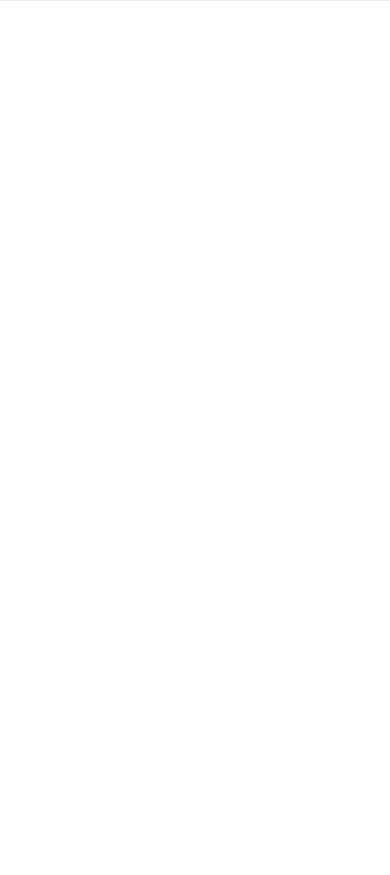
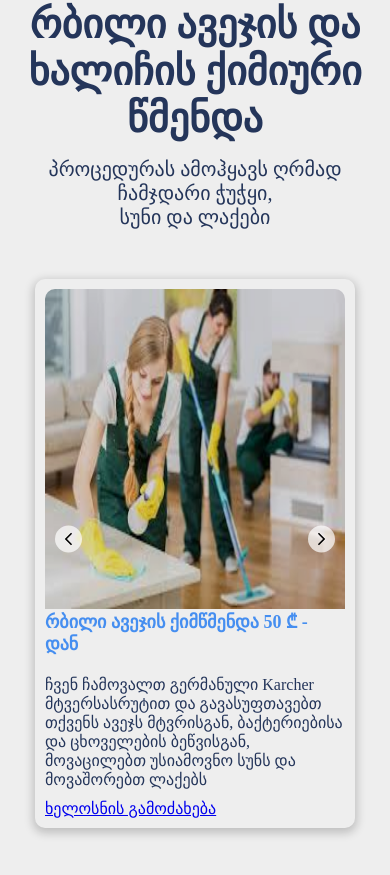
Before and after one commit to Tornikesamkharadze/cleanservice, a React (Vite) app in the folder client/: page / in a window 390 px wide. Shown: the part 6860-7735 px from the top of the page. Before the commit the page ends 6861 px from the top, so only its background shows below. Built offline with nearby package versions, Linux system fonts and the light colour scheme.

Commit message:
created mobile component

```diff
--- a/client/package.json
+++ b/client/package.json
@@ -15,6 +15,7 @@
     "@mui/icons-material": "^5.15.15",
     "@mui/material": "^5.15.15",
     "@reduxjs/toolkit": "^2.2.3",
+    "antd": "^5.16.1",
     "react": "^18.2.0",
     "react-dom": "^18.2.0",
     "react-hot-toast": "^2.4.1",
--- a/client/src/components/Categories.jsx
+++ b/client/src/components/Categories.jsx
@@ -2,6 +2,7 @@
 import { categories } from "../data";
 import "../styles/Categories.scss";
 import { Link } from "react-router-dom";
+import DryCleaningMobile from "./DryCleaningMobile";
 
 const Categories = () => {
   return (
@@ -19,7 +20,12 @@
               <h3 style={{ fontSize: "20px" }}>{category.title}</h3>
               <p>{category.description}</p>
               {category.linkTo && (
-                <Link className="details" to={`/category/standart/${category.linkTo}`}>გაიგე მეტი</Link>
+                <Link
+                  className="details"
+                  to={`/category/standart/${category.linkTo}`}
+                >
+                  გაიგე მეტი
+                </Link>
               )}
             </div>
           </div>
@@ -30,7 +36,7 @@
         იდეალური გადაწყვეტილება მათთვის ვინც ახალ <br />
         ბინაში გადადის საცხოვრებლად
       </p>
-      <div className="categories_list">
+      <div className="categories_list" style={{ marginBottom: "50px" }}>
         {categories?.slice(8, 16).map((category, index) => (
           <div className="category" key={index}>
             {category.img && <img src={category.img} alt={category.label} />}
@@ -38,12 +44,23 @@
               <h3 style={{ fontSize: "20px" }}>{category.title}</h3>
               <p>{category.description}</p>
               {category.linkTo && (
-                <Link className="details" to={`/category/general/${category.linkTo}`}>გაიგე მეტი</Link>
+                <Link
+                  className="details"
+                  to={`/category/general/${category.linkTo}`}
+                >
+                  გაიგე მეტი
+                </Link>
               )}
             </div>
           </div>
         ))}
       </div>
+      <h1>რბილი ავეჯის და ხალიჩის ქიმიური წმენდა</h1>
+      <p id="title">
+        პროცედურას ამოჰყავს ღრმად ჩამჯდარი ჭუჭყი,
+        <br /> სუნი და ლაქები
+      </p>
+      <DryCleaningMobile />
     </div>
   );
 };
--- /dev/null
+++ b/client/src/components/DryCleaningMobile.jsx
@@ -0,0 +1,66 @@
+import React, { useState } from "react";
+import { Link } from "react-router-dom";
+import "../styles/DryCleaningMobile.scss";
+import { listingPhotoPaths } from "../data";
+import {
+  ArrowForwardIos,
+  ArrowBackIosNew,
+  Favorite,
+  DryCleaning,
+} from "@mui/icons-material";
+
+const DryCleaningMobile = () => {
+  /* SLIDER FOR IMAGES */
+  const [currentIndex, setCurrentIndex] = useState(0);
+
+  const goToPrevSlide = () => {
+    setCurrentIndex(
+      (prevIndex) =>
+        (prevIndex - 1 + listingPhotoPaths.length) % listingPhotoPaths.length
+    );
+  };
+
+  const goToNextSlide = () => {
+    setCurrentIndex((prevIndex) => (prevIndex + 1) % listingPhotoPaths.length);
+  };
+
+  return (
+    <div className="listing-card">
+      <div className="slider-container">
+        <div
+          className="slider"
+          style={{ transform: `translateX(-${currentIndex * 100}%)` }}
+        >
+          {listingPhotoPaths.map((service, index) => (
+            <div key={service.id} className="slides">
+              <img src={service.img} alt={`photo ${index + 1}`} />
+              <h3>{service.price}</h3>
+              <p>{service.description}</p>
+              <div
+                className="prev-button"
+                onClick={(e) => {
+                  e.stopPropagation();
+                  goToPrevSlide(e);
+                }}
+              >
+                <ArrowBackIosNew sx={{ fontSize: "15px" }} />
+              </div>
+              <div
+                className="next-button"
+                onClick={(e) => {
+                  e.stopPropagation();
+                  goToNextSlide(e);
+                }}
+              >
+                <ArrowForwardIos sx={{ fontSize: "15px" }} />
+              </div>
+            </div>
+          ))}
+        </div>
+      </div>
+      <Link to="#">ხელოსნის გამოძახება</Link>
+    </div>
+  );
+};
+
+export default DryCleaningMobile;
--- a/client/src/components/StandartClean.jsx
+++ b/client/src/components/StandartClean.jsx
@@ -1,15 +1,16 @@
 import React, { useState, useEffect } from "react";
 import "../styles/Register.scss";
 import { useSelector } from "react-redux";
+import { DatePicker } from "antd";
 
 const StandartClean = () => {
-  const userId = useSelector((state) => state.user._id); // Access the userId from Redux store
-  //in state i have all info
+  const userId = useSelector((state) => state.user?._id); // Access the userId from Redux store
 
   const [orderData, setOrderData] = useState({
     firstName: "",
     lastName: "",
     phoneNumber: "",
+    date: "", // Add date field to the state
   });
 
   const [formCompleted, setFormCompleted] = useState(false); // State to track form completion
@@ -19,16 +20,30 @@
     const isFormCompleted =
       orderData.firstName !== "" &&
       orderData.lastName !== "" &&
-      orderData.phoneNumber !== "";
+      orderData.phoneNumber !== "" &&
+      orderData.date !== ""; // Check if date is not empty
     setFormCompleted(isFormCompleted);
   }, [orderData]);
 
   const handleChange = (e) => {
     const { name, value } = e.target;
+    if (name === "date") {
+      // Handle date separately and format it
+      const formattedDate = new Date(value).toLocaleDateString("en-GB", {
+        day: "2-digit",
+        month: "2-digit",
+        year: "numeric",
+      });
+      setOrderData({
+        ...orderData,
+        date: formattedDate,
+      });
+    } else {
       setOrderData({
         ...orderData,
         [name]: value,
       });
+    }
   };
 
   const handleSubmit = async (e) => {
@@ -48,6 +63,7 @@
         firstName: "",
         lastName: "",
         phoneNumber: "",
+        date: "",
       });
 
       // Update form completion state
@@ -85,9 +101,21 @@
             onChange={handleChange}
             required
           />
+          <DatePicker
+            format="MM-DD-YYYY"
+            onChange={(date, dateString) =>
+              handleChange({ target: { name: "date", value: dateString } })
+            }
+          />
+          {userId ? (
             <button type="submit" disabled={!formCompleted}>
               შეკვეთის დამატება
             </button>
+          ) : (
+            <p style={{ color: "white" }}>
+              გთხოვთ გაიაროთ რეგისტრაცია შეკვეთის გასაკეთებლად
+            </p>
+          )}
         </form>
       </div>
     </div>
--- a/client/src/data.js
+++ b/client/src/data.js
@@ -1,3 +1,27 @@
+export const listingPhotoPaths = [
+  {
+    id: 1,
+    img: "assets/hclean.jpg",
+    price: "რბილი ავეჯის ქიმწმენდა 50 ₾ - დან",
+    description:
+      "ჩვენ ჩამოვალთ გერმანული Karcher მტვერსასრუტით და გავასუფთავებთ თქვენს ავეჯს მტვრისგან, ბაქტერიებისა და ცხოველების ბეწვისგან, მოვაცილებთ უსიამოვნო სუნს და მოვაშორებთ ლაქებს",
+  },
+  {
+    id: 2,
+    img: "assets/kitchen.jpeg",
+    price: "სანტექნიკის გამოძახება 60 ლარიდან",
+    description:
+      "ონკანის შეცვლა, უნიტაზის მონტაჟი და წვრილი სანტექნიკის შეკეთება",
+  },
+  {
+    id: 3,
+    img: "assets/hclean.jpg",
+    price: "სარეცხი და ჭურჭლის სარეცხი მანქანების შეკეთება 80 ₾ - დან",
+    description:
+      "ხელოსანი მოვა ალგილზე, შეიძენს საჭირო დეტალებს და შეაკეთებს მანქანას უმოკლესს დროში",
+  },
+];
+
 export const categories = [
   {
     label: "1",
--- /dev/null
+++ b/client/src/styles/DryCleaningMobile.scss
@@ -0,0 +1,88 @@
+@import "./veriable.scss";
+
+.listing-card {
+  position: relative;
+  cursor: pointer;
+  padding: 10px;
+  border-radius: 10px;
+  @include shadow;
+  .slider-container {
+    width: 300px;
+    overflow: hidden;
+    border-radius: 10px;
+    margin-bottom: 10px;
+
+    .slider {
+      display: flex;
+      transition: transform 0.5s ease;
+
+      .slides {
+        position: relative;
+        flex: 0 0 100%;
+        width: 100%;
+        height: 270px;
+        display: flex;
+        align-items: center;
+        min-height: 500px;
+        flex-direction: column;
+        img {
+          width: 100%;
+          height: 100%;
+          filter: brightness(85%);
+        }
+
+        .prev-button,
+        .next-button {
+          position: absolute;
+          top: 50%;
+          transform: translateY(-50%);
+          padding: 6px;
+          border-radius: 50%;
+          border: none;
+          cursor: pointer;
+          display: flex;
+          align-items: center;
+          justify-content: center;
+          background-color: rgba(255, 255, 255, 0.7);
+          z-index: 9999;
+
+          &:hover {
+            background-color: white;
+          }
+        }
+
+        .prev-button {
+          left: 10px;
+        }
+
+        .next-button {
+          right: 10px;
+        }
+      }
+    }
+  }
+
+  h3 {
+    font-size: 18px;
+  }
+
+  p {
+    font-size: 16px;
+  }
+
+  span {
+    font-weight: 700;
+    font-size: 18px;
+  }
+
+  .favorite {
+    position: absolute;
+    right: 20px;
+    top: 20px;
+    border: none;
+    font-size: 20px;
+    cursor: pointer;
+    z-index: 999;
+    background: none;
+  }
+}
```
Also changed, not shown: 1 other file (tests, documents, lock files or other folders). Lines whose indentation alone changed are shown as unchanged.
